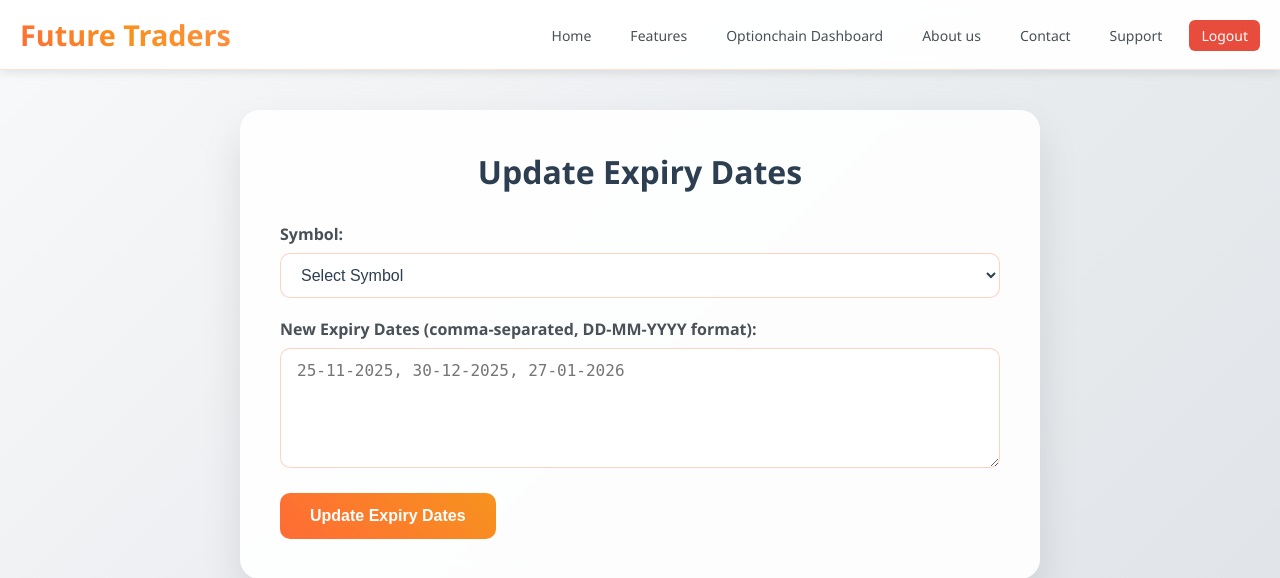
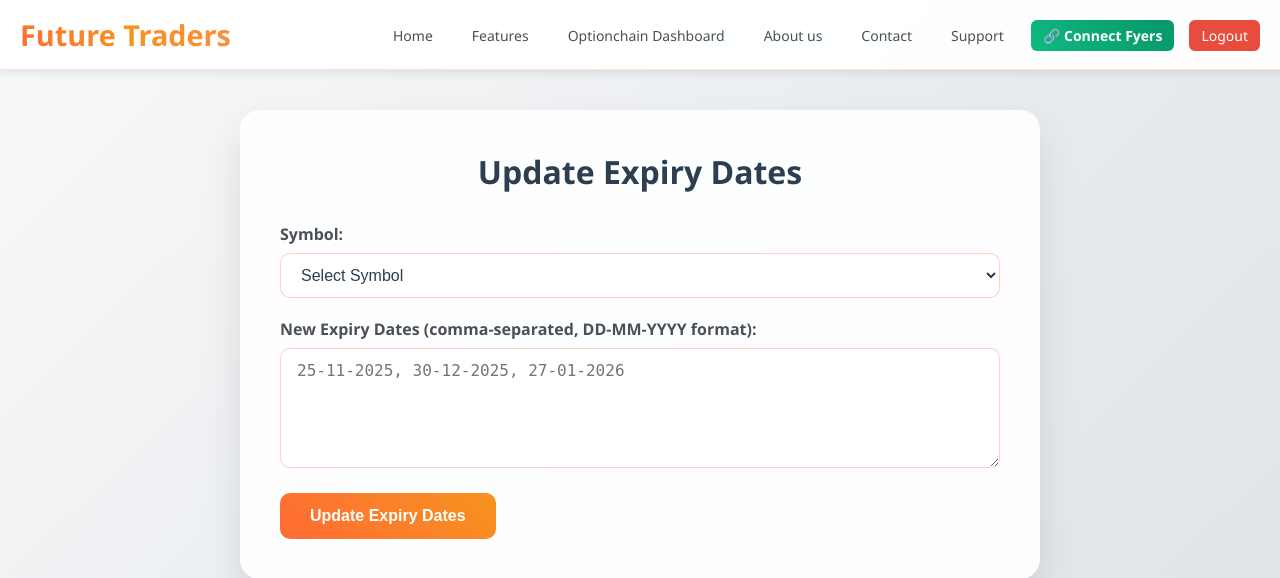
Before and after one commit to v9dlohar/Future-Traders, a Django app: page /manage/expiry/ in a window 1280 px wide. Shown: the top 578 px of the page. Run offline with Django 5.2, Linux system fonts and the light colour scheme; a user stored in the database is signed in; parts of the project's set-up code (start-up, migrations or seed data) failed here and were passed over.

Commit message:
Add Fyers connection link for superusers
Added a link to connect to Fyers for superusers.

```diff
--- a/dashboard/templates/dashboard/base.html
+++ b/dashboard/templates/dashboard/base.html
@@ -263,6 +263,9 @@
                     <li><a href="#" onclick="showAbout()">About us</a></li>
                     <li><a href="#" onclick="showContact()">Contact</a></li>
                     <li><a href="#" onclick="showSupport()">Support</a></li>
+                    {% if user.is_superuser %}
+                    <li><a href="{% url 'fyers_login' %}" target="_blank" style="background: linear-gradient(45deg, #10b981, #059669); color: white; padding: 6px 12px; border-radius: 6px; text-decoration: none; font-size: 14px; font-weight: 600; transition: all 0.3s ease;">🔗 Connect Fyers</a></li>
+                    {% endif %}
                     <li><a href="#" class="logout-link" onclick="document.getElementById('logoutForm').submit()">Logout</a></li>
                 {% else %}
                     <li><a href="#" onclick="showAbout()">About us</a></li>
```
